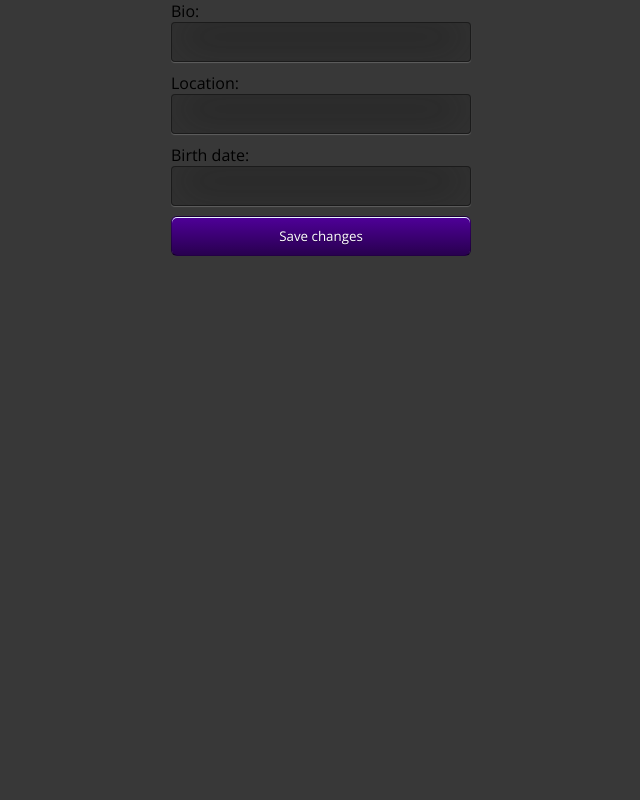
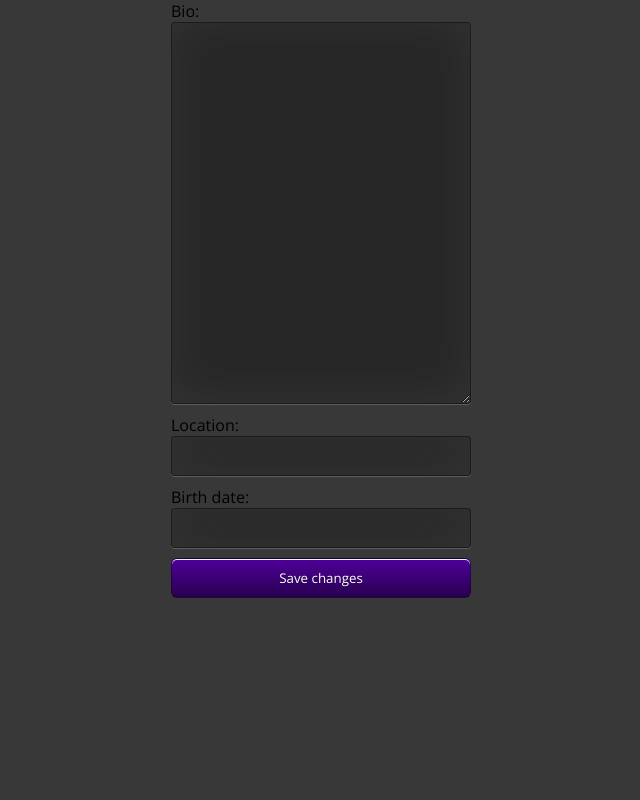
Before and after one commit to JeremyDClark17/ENTP4500Project, a Django app: page /update_profile/ in a window 1280 px wide. Shown: the whole page, without its empty margins (319-959 px from the left). Run offline with Django 3.2, Linux system fonts and the light colour scheme; a user stored in the database is signed in; data comes from the database, SQL or seed files in the repository; both versions use the stored data as it was after the commit.

Commit message:
Changed update_profile

```diff
--- a/UrTourn/forms.py
+++ b/UrTourn/forms.py
@@ -13,7 +13,7 @@ class SignUpForm(UserCreationForm):
         fields = ('username', 'first_name', 'last_name', 'email', 'password1', 'password2', )
 
 class ProfileForm(forms.ModelForm):
-    bio = forms.CharField(max_length=500, required=False)
+    bio = forms.CharField(widget=forms.Textarea(attrs={'width':"100%", 'cols' : "80", 'rows': "20"}), required=False)
     location = forms.CharField(max_length=30, required=False)
     birth_date = forms.DateField(required=False)
 
--- /dev/null
+++ b/UrTourn/static/css/update_profile.css
@@ -0,0 +1,98 @@
+@import url(https://fonts.googleapis.com/css?family=Open+Sans:400,600,700);
+
+*, *:after, *:before {
+    -webkit-box-sizing: border-box;
+    -moz-box-sizing: border-box;
+    box-sizing: border-box;
+    font-weight: normal;
+    margin: 0;
+    outline: 0 none;
+    font-family: "Open Sans";
+    padding: 0;
+}
+
+body {
+  background: #383838;
+  font-family: "Open Sans";
+}
+.loading {
+    margin: 10% auto 15px;
+    position: relative;
+
+    height: 40px;
+    width: 40px;
+}
+.loading .circle {
+    border-radius: 100%;
+    position: absolute;
+}
+.loading .circle.dark {
+    background-color: #28004F;
+    height: 22px;
+    left: 1px;
+    top: 10px;
+    width: 22px;
+}
+.loading .circle.light {
+    background-color: #4F0099;
+    height: 25px;
+    right: 1px;
+    top: 8px;
+    width: 25px;
+}
+.loading .branding {
+    background: url("https://s18.postimg.org/8a4d3vj3p/db_loader.png") repeat scroll 0 0 transparent;
+    height: 40px;
+    width: 40px;
+    position: absolute;
+}
+
+.login {
+    width: 300px;
+    margin: 0 auto;
+}
+.login form {
+  width: 100%;
+}
+input {
+    background: none repeat scroll 0 0 rgba(0, 0, 0, 0.3);
+    border: 1px solid rgba(0, 0, 0, 0.3);
+    border-radius: 4px 4px 4px 4px;
+    box-shadow: 0 -5px 45px rgba(100, 100, 100, 0.2) inset, 0 1px 1px rgba(255, 255, 255, 0.2);
+    color: #FFFFFF;
+    font-size: 13px;
+    margin-bottom: 10px;
+    outline: medium none;
+    padding: 10px;
+    text-shadow: 1px 1px 1px rgba(0, 0, 0, 0.3);
+    width: 100%;
+}
+
+textarea {
+    background: none repeat scroll 0 0 rgba(0, 0, 0, 0.3);
+    border: 1px solid rgba(0, 0, 0, 0.3);
+    border-radius: 4px 4px 4px 4px;
+    box-shadow: 0 -5px 45px rgba(100, 100, 100, 0.2) inset, 0 1px 1px rgba(255, 255, 255, 0.2);
+    color: #FFFFFF;
+    font-size: 13px;
+    margin-bottom: 10px;
+    outline: medium none;
+    padding: 10px;
+    text-shadow: 1px 1px 1px rgba(0, 0, 0, 0.3);
+    width: 100%;
+}
+
+button {
+    background: linear-gradient(to bottom, #4F0099 0px, #28004F 100%) repeat scroll 0 0 transparent;
+    border: 1px solid rgba(0, 0, 0, 0.3);
+    border-bottom: 1px solid rgba(0, 0, 0, 0.55);
+    border-radius: 6px 6px 6px 6px;
+    box-shadow: 0 1px 0 #E6F5FF inset;
+    color: #FFFFFF;
+    cursor: pointer;
+    display: block;
+    margin: 0 auto;
+    padding: 10px 25px;
+    text-shadow: 0 1px rgba(0, 0, 0, 0.3);
+    width: 100%;
+}
--- a/UrTourn/templates/update_profile.html
+++ b/UrTourn/templates/update_profile.html
@@ -1,7 +1,7 @@
 {% load static %}
 <head>
   <title>UrTourn</title>
-  <link rel="stylesheet" href="{% static 'css/LoginSignup.css' %}">
+  <link rel="stylesheet" href="{% static 'css/update_profile.css' %}">
 <head>
   <div class="login">
     <form method="post">
```
Also changed, not shown: db.sqlite3.
